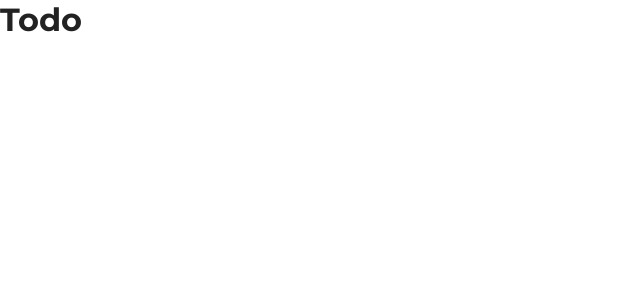
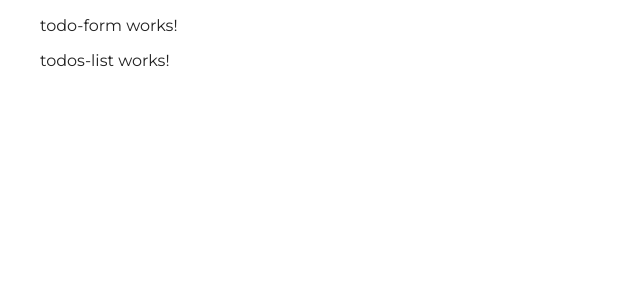
Before and after one commit to gtn-massart/Angular-Todolist, an Angular app: page / in a window 1280 px wide. Shown: the top 300 px of the page, without its empty margins (0-640 px from the left). Built offline with nearby package versions, Linux system fonts and the light colour scheme.

Commit message:
mise en place

```diff
--- a/src/app/app.ts
+++ b/src/app/app.ts
@@ -1,10 +1,13 @@
 import { Component, signal } from '@angular/core';
+import { TodoContainer } from "./components/todo-container";
 
 
 @Component({
   selector: 'app-root',
-  imports: [],
-  template:`<h1>Todo</h1>`,
+  imports: [TodoContainer],
+  template:`
+    <app-todo-container class="container"/>
+  `,
   styles:``
 })
 export class App {
--- /dev/null
+++ b/src/app/components/todo-container.ts
@@ -0,0 +1,14 @@
+import { Component } from '@angular/core';
+import { TodoForm } from './todo-form';
+import { TodosList } from './todos-list';
+
+@Component({
+  selector: 'app-todo-container',
+  imports: [TodoForm, TodosList],
+  template: `
+    <app-todo-form />
+    <app-todos-list />
+  `,
+  styles: ``,
+})
+export class TodoContainer {}
--- /dev/null
+++ b/src/app/components/todo-form.ts
@@ -0,0 +1,9 @@
+import { Component } from '@angular/core';
+
+@Component({
+  selector: 'app-todo-form',
+  imports: [],
+  template: ` <p>todo-form works!</p> `,
+  styles: ``,
+})
+export class TodoForm {}
--- /dev/null
+++ b/src/app/components/todos-list.ts
@@ -0,0 +1,9 @@
+import { Component } from '@angular/core';
+
+@Component({
+  selector: 'app-todos-list',
+  imports: [],
+  template: ` <p>todos-list works!</p> `,
+  styles: ``,
+})
+export class TodosList {}
--- /dev/null
+++ b/src/app/shared/interfaces/todo.interface.ts
@@ -0,0 +1,4 @@
+interface Todo {
+  name: string;
+  done: boolean;
+}
--- a/src/styles/_utils.scss
+++ b/src/styles/_utils.scss
@@ -67,4 +67,5 @@
 .container {
   max-width: 1200px;
   margin: auto;
+  display: block;
 }
```
Also changed, not shown: src/app/components/todo.ts (added, +11 -0 lines).
